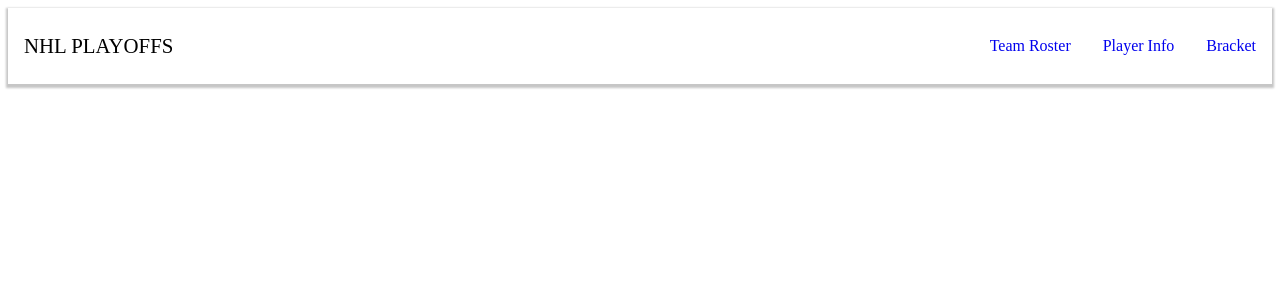
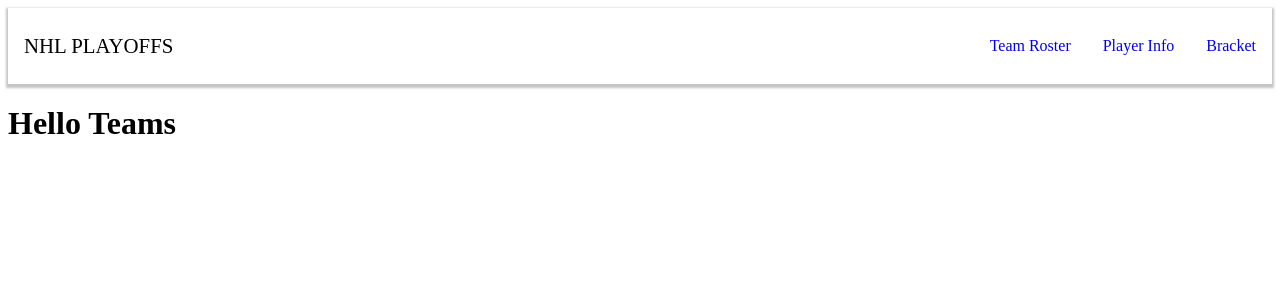
Before and after one commit to WAB0003/Hockey_Tournament, a React (Create React App) app in the folder my-app/: page /teams in a window 1280 px wide. Shown: the top 300 px of the page. Built offline with nearby package versions, Linux system fonts and the light colour scheme.

Commit message:
updated router on App and Index

```diff
--- a/my-app/src/App.js
+++ b/my-app/src/App.js
@@ -1,13 +1,26 @@
 import React from "react";
+import { Routes, Route } from "react-router-dom"
 import { TournamentProvider } from "./Games/TournamentContext";
 import Tournament from "./Games/Tournament";
 import Navbar from "./Navbar";
+
+import Teams from "./Teams/Teams";
+import Players from "./Players/Players";
+
+
+
 
 const App = () => {
   return (
     <TournamentProvider>
       <Navbar />
-      <Tournament />
+      <Routes>
+        <Route exact path="/"/>
+        <Route path="/teams" element={<Teams/>}/>
+        <Route path="/players" element={<Players />}/>
+        <Route path="/games" element={<Tournament />}/>
+
+      </Routes>
     </TournamentProvider>
   );
 }
--- a/my-app/src/Teams/Teams.js
+++ b/my-app/src/Teams/Teams.js
@@ -0,0 +1,7 @@
+const Teams = () => {
+    return(
+        <h1>Hello Teams</h1>
+    )
+}
+
+export default Teams
--- a/my-app/src/index.js
+++ b/my-app/src/index.js
@@ -1,13 +1,14 @@
 import React from 'react';
 import ReactDOM from 'react-dom/client';
+import { BrowserRouter as Router } from 'react-router-dom';
 import App from './App';
 import reportWebVitals from './reportWebVitals';
 
 const root = ReactDOM.createRoot(document.getElementById('root'));
 root.render(
-  <React.StrictMode>
+  <Router>
     <App />
-  </React.StrictMode>
+  </Router>
 );
 
 // If you want to start measuring performance in your app, pass a function
```
Also changed, not shown: my-app/src/Games/Games.js (added).
